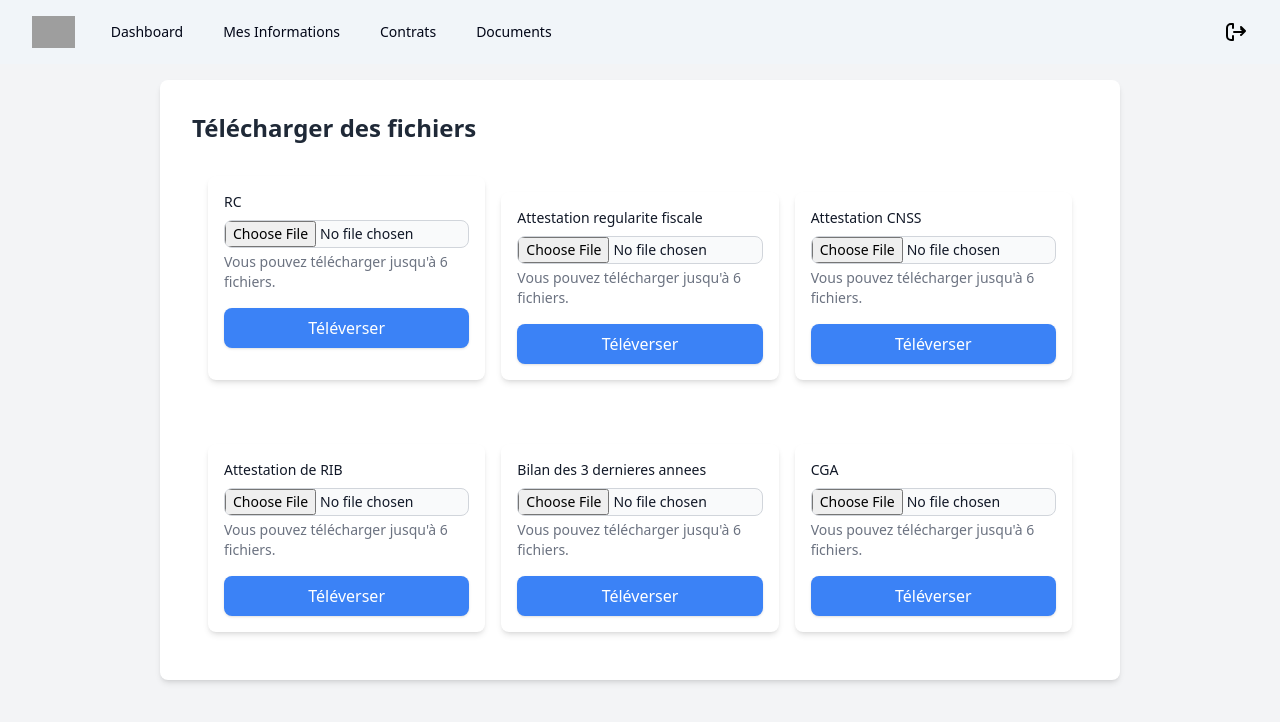
After one commit to kamalnj/projectSrm, a CodeIgniter 4 app: the page made by app/Views/user/documents.php in a window 1280 px wide. The commit adds this page. Shown: the top 722 px of the page. Run offline with PHP 8.4 and a stand-in for CodeIgniter, Linux system fonts and the light colour scheme; the template is opened without the code that fills it, so the values that code supplies are empty; some libraries are stand-ins or nearby versions; grey boxes are pictures that could not be loaded.

Commit message:
page document front end

```diff
--- a/app/Controllers/user/InfoFLRController.php
+++ b/app/Controllers/user/InfoFLRController.php
@@ -44,7 +44,9 @@ class InfoFLRController extends BaseController
 
         $data = [
             'supplier_id' => $supplier['id'],
-            'chiffre_affaires' => $this->request->getPost('chiffre_affaires'),
+            'chiffre_affaires_1' => $this->request->getPost('chiffre_affaires_1'),
+            'chiffre_affaires_2' => $this->request->getPost('chiffre_affaires_2'),
+            'chiffre_affaires_3' => $this->request->getPost('chiffre_affaires_3'),
             'conditions_paiement' => $this->request->getPost('conditions_paiement'),
             'modalites_facturation' => $this->request->getPost('modalites_facturation'),
             'principaux_actionnaires' => $this->request->getPost('principaux_actionnaires'),
--- a/app/Models/CompanyInfoFLRModel.php
+++ b/app/Models/CompanyInfoFLRModel.php
@@ -10,7 +10,9 @@ class CompanyInfoFLRModel extends Model
     protected $primaryKey = 'id'; // Clé primaire
     protected $allowedFields = [
         'supplier_id',
-        'chiffre_affaires',
+        'chiffre_affaires_1',
+        'chiffre_affaires_2',
+        'chiffre_affaires_3',
         'conditions_paiement',
         'modalites_facturation',
         'principaux_actionnaires',
--- /dev/null
+++ b/app/Views/user/documents.php
@@ -0,0 +1,66 @@
+<!DOCTYPE html>
+<html lang="fr">
+
+<head>
+    <meta charset="UTF-8">
+    <meta name="viewport" content="width=device-width, initial-scale=1.0">
+    <title>Télécharger des fichiers</title>
+    <link href="https://cdn.tailwindcss.com" rel="stylesheet">
+    <script src="https://cdn.tailwindcss.com"></script>
+</head>
+
+<body class="bg-gray-100">
+    <?php include 'navUser.php'; ?>
+    <div class="container space-y-4 p-8 bg-white shadow-md rounded-lg w-3/4 mx-auto mt-4">
+        <h1 class="text-2xl font-bold text-gray-800 mb-4">Télécharger des fichiers</h1>
+
+        <div class="grid grid-cols-3 gap-4 p-4 ">
+            <!-- Formulaire pour le premier fichier -->
+            <form class="max-w-lg mx-auto bg-white shadow-md p-4 rounded-lg" action="/documents/upload" method="post" enctype="multipart/form-data">
+                <label class="block mb-2 text-sm font-medium text-gray-900" for="files1">RC</label>
+                <input class="block w-full text-sm text-gray-900 border border-gray-300 rounded-lg cursor-pointer bg-gray-50 focus:outline-none" aria-describedby="user_avatar_help1" id="files1" name="files[]" accept=".pdf, .jpg, .jpeg, .png" required type="file">
+                <div class="mt-1 text-sm text-gray-500" id="user_avatar_help1">Vous pouvez télécharger jusqu'à 6 fichiers.</div>
+                <button type="submit" class="mt-4 w-full bg-blue-500 text-white font-medium py-2 px-4 rounded-lg shadow hover:bg-blue-600 focus:outline-none focus:ring-2 focus:ring-blue-500 focus:ring-offset-2">Téléverser</button>
+            </form>
+
+            <!-- Répéter pour les autres fichiers -->
+            <form class="max-w-lg mx-auto mt-4 bg-white shadow-md p-4 rounded-lg" action="/user/upload" method="post" enctype="multipart/form-data">
+                <label class="block mb-2 text-sm font-medium text-gray-900" for="files2">Attestation regularite fiscale</label>
+                <input class="block w-full text-sm text-gray-900 border border-gray-300 rounded-lg cursor-pointer bg-gray-50 focus:outline-none" aria-describedby="user_avatar_help2" id="files2" name="files[]" accept=".pdf, .jpg, .jpeg, .png" type="file">
+                <div class="mt-1 text-sm text-gray-500" id="user_avatar_help2">Vous pouvez télécharger jusqu'à 6 fichiers.</div>
+                <button type="submit" class="mt-4 w-full bg-blue-500 text-white font-medium py-2 px-4 rounded-lg shadow hover:bg-blue-600 focus:outline-none focus:ring-2 focus:ring-blue-500 focus:ring-offset-2">Téléverser</button>
+            </form>
+
+            <form class="max-w-lg mx-auto mt-4 bg-white shadow-md p-4 rounded-lg" action="/user/upload" method="post" enctype="multipart/form-data">
+                <label class="block mb-2 text-sm font-medium text-gray-900" for="files3">Attestation CNSS</label>
+                <input class="block w-full text-sm text-gray-900 border border-gray-300 rounded-lg cursor-pointer bg-gray-50 focus:outline-none" aria-describedby="user_avatar_help3" id="files3" name="files[]" accept=".pdf, .jpg, .jpeg, .png" type="file">
+                <div class="mt-1 text-sm text-gray-500" id="user_avatar_help3">Vous pouvez télécharger jusqu'à 6 fichiers.</div>
+                <button type="submit" class="mt-4 w-full bg-blue-500 text-white font-medium py-2 px-4 rounded-lg shadow hover:bg-blue-600 focus:outline-none focus:ring-2 focus:ring-blue-500 focus:ring-offset-2">Téléverser</button>
+            </form>
+        </div>
+        <div class="grid grid-cols-3 gap-4 p-4">
+            <form class="max-w-lg mx-auto mt-4 bg-white shadow-md p-4 rounded-lg" action="/user/upload" method="post" enctype="multipart/form-data">
+                <label class="block mb-2 text-sm font-medium text-gray-900" for="files4">Attestation de RIB</label>
+                <input class="block w-full text-sm text-gray-900 border border-gray-300 rounded-lg cursor-pointer bg-gray-50 focus:outline-none" aria-describedby="user_avatar_help4" id="files4" name="files[]" accept=".pdf, .jpg, .jpeg, .png" type="file">
+                <div class="mt-1 text-sm text-gray-500" id="user_avatar_help4">Vous pouvez télécharger jusqu'à 6 fichiers.</div>
+                <button type="submit" class="mt-4 w-full bg-blue-500 text-white font-medium py-2 px-4 rounded-lg shadow hover:bg-blue-600 focus:outline-none focus:ring-2 focus:ring-blue-500 focus:ring-offset-2">Téléverser</button>
+            </form>
+
+            <form class="max-w-lg mx-auto mt-4 bg-white shadow-md p-4 rounded-lg" action="/user/upload" method="post" enctype="multipart/form-data">
+                <label class="block mb-2 text-sm font-medium text-gray-900" for="files5">Bilan des 3 dernieres annees</label>
+                <input class="block w-full text-sm text-gray-900 border border-gray-300 rounded-lg cursor-pointer bg-gray-50 focus:outline-none" aria-describedby="user_avatar_help5" id="files5" name="files[]" accept=".pdf, .jpg, .jpeg, .png" type="file">
+                <div class="mt-1 text-sm text-gray-500" id="user_avatar_help5">Vous pouvez télécharger jusqu'à 6 fichiers.</div>
+                <button type="submit" class="mt-4 w-full bg-blue-500 text-white font-medium py-2 px-4 rounded-lg shadow hover:bg-blue-600 focus:outline-none focus:ring-2 focus:ring-blue-500 focus:ring-offset-2">Téléverser</button>
+            </form>
+
+            <form class="max-w-lg mx-auto mt-4 bg-white shadow-md p-4 rounded-lg" action="/user/upload" method="post" enctype="multipart/form-data">
+                <label class="block mb-2 text-sm font-medium text-gray-900" for="files6">CGA</label>
+                <input class="block w-full text-sm text-gray-900 border border-gray-300 rounded-lg cursor-pointer bg-gray-50 focus:outline-none" aria-describedby="user_avatar_help6" id="files6" name="files[]" accept=".pdf, .jpg, .jpeg, .png" type="file">
+                <div class="mt-1 text-sm text-gray-500" id="user_avatar_help6">Vous pouvez télécharger jusqu'à 6 fichiers.</div>
+                <button type="submit" class="mt-4 w-full bg-blue-500 text-white font-medium py-2 px-4 rounded-lg shadow hover:bg-blue-600 focus:outline-none focus:ring-2 focus:ring-blue-500 focus:ring-offset-2">Téléverser</button>
+            </form>
+        </div>
+    </div>
+</body>
+
+</html>
--- a/app/Views/user/info_clients.php
+++ b/app/Views/user/info_clients.php
@@ -14,6 +14,7 @@
 
     <div class="min-h-screen flex items-center justify-center">
         <form method="post" action="<?= base_url('/my-informations-clients/store'); ?>" class="space-y-4 p-8 bg-white shadow-md rounded-lg w-3/4">
+            <h2 class="text-2xl font-bold text-gray-800 mb-4">Références et Clients</h2>
             <div class="grid gap-4">
             <!-- Principaux clients ou références -->
             <div>
--- a/app/Views/user/info_commentaires.php
+++ b/app/Views/user/info_commentaires.php
@@ -14,6 +14,7 @@
 
     <div class="min-h-screen flex items-center justify-center">
         <form id="commentForm" method="post" action="/my-informations-commentaires/store" class="space-y-4 p-8 bg-white shadow-md rounded-lg w-3/4">
+            <h2 class="text-2xl font-bold text-gray-800 mb-4">Commentaires et Remarques</h2>
             <div class="grid grid-cols-1 gap-4">
                 <!-- Commentaire -->
                 <div>
```
Also changed, not shown: app/Config/Routes.php (+7 -3 lines), app/Controllers/user/DocumentsController.php (added, +48 -0 lines), app/Controllers/user/InfoCommentaireController.php (+33 -0 lines), app/Controllers/user/InfoContactController.php (+17 -12 lines), app/Models/DocumentModel.php (added, +12 -0 lines), app/Views/user/info_F_L_R.php (+43 -13 lines), app/Views/user/info_contact.php (+13 -9 lines), app/Views/user/info_general.php (+17 -12 lines).
